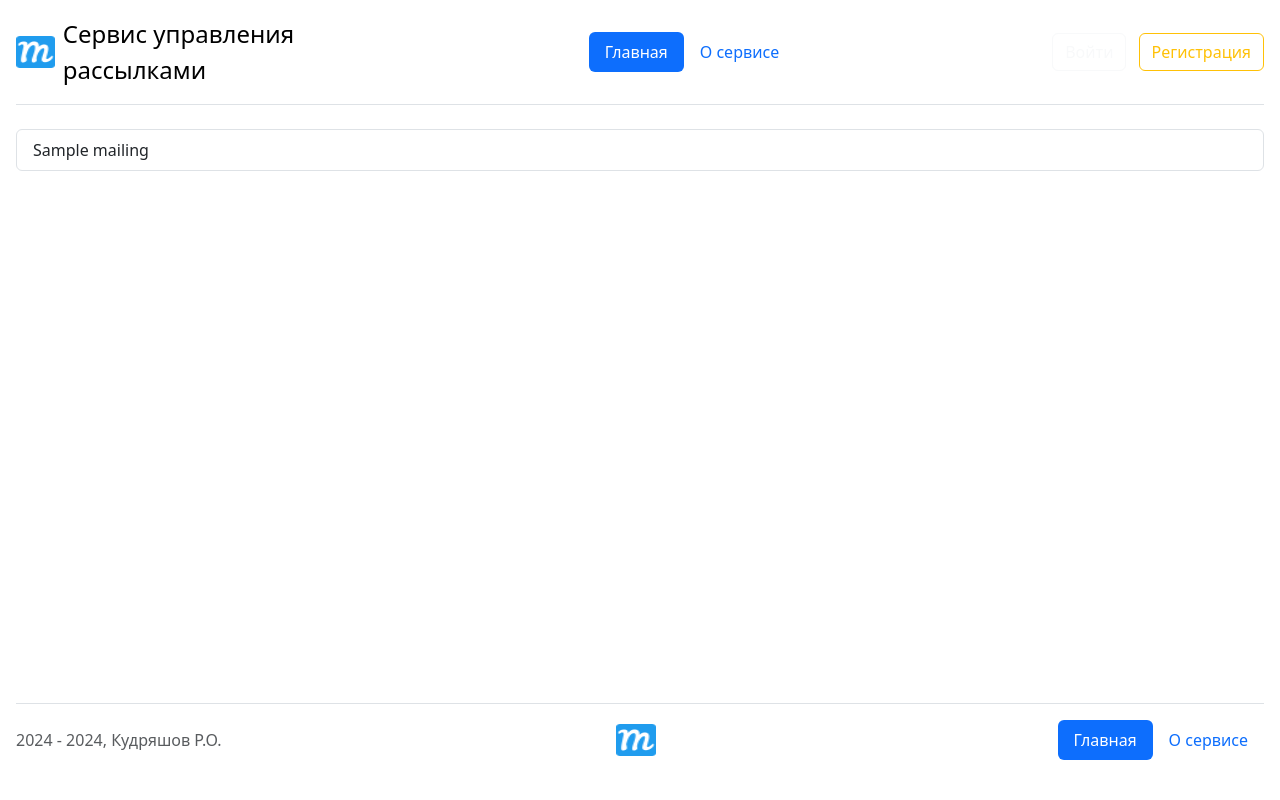
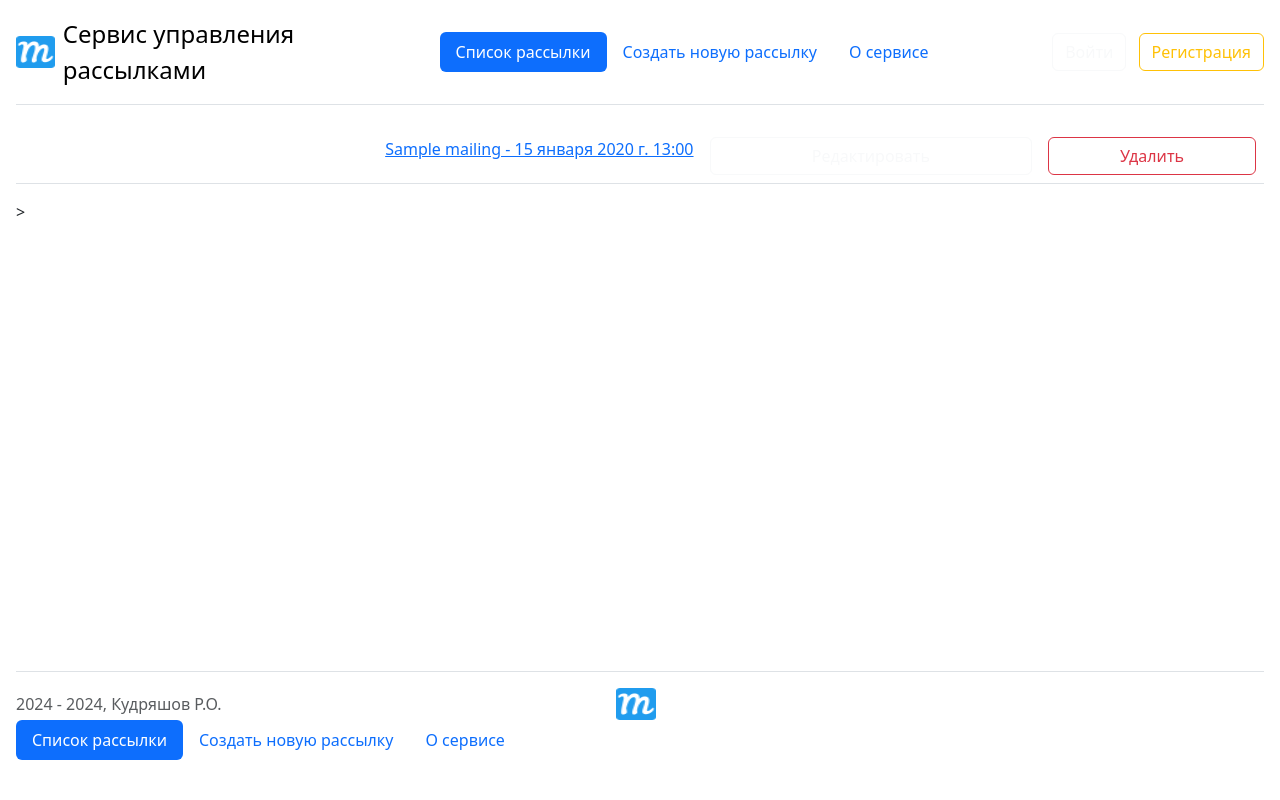
Before and after one commit to KudryashovR/mailing_service, a Django app: page / in a window 1280 px wide. Run offline with Django 5.2, Linux system fonts and the light colour scheme; tables that the repository leaves empty hold one stand-in row (values such as "Sample post").

Commit message:
ADD: MailingListView

```diff
--- a/main/templates/main/base.html
+++ b/main/templates/main/base.html
@@ -99,8 +99,10 @@
 </head>
 <body class="d-flex flex-column h-100">
 {% include 'main/include/inc_header.html' %}
+<main class="flex-shrink-0 mx-3">
 {% block content %}
 {% endblock %}
+</main>
 {% include 'main/include/inc_footer.html' %}
 <script src="https://cdn.jsdelivr.net/npm/bootstrap@5.3.3/dist/js/bootstrap.bundle.min.js"
         integrity="sha384-YvpcrYf0tY3lHB60NNkmXc5s9fDVZLESaAA55NDzOxhy9GkcIdslK1eN7N6jIeHz"
--- a/main/templates/main/include/inc_menu.html
+++ b/main/templates/main/include/inc_menu.html
@@ -1,8 +1,11 @@
 <ul class="nav nav-pills">
     <li class="nav-item">
-        <a href="/" class="nav-link active" aria-current="page">Главная</a>
+        <a href="{% url 'main:home' %}" class="nav-link {% if current_url_name == 'home' %}active{% endif %}" aria-current="page">Список рассылки</a>
     </li>
     <li class="nav-item">
-        <a href="#" class="nav-link">О сервисе</a>
+        <a href="#" class="nav-link {% if current_url_name == '#' %}active{% endif %}" aria-current="page">Создать новую рассылку</a>
+    </li>
+    <li class="nav-item">
+        <a href="#" class="nav-link {% if current_url_name == '#' %}active{% endif %}">О сервисе</a>
     </li>
 </ul>
--- a/main/templates/main/mailing_list.html
+++ b/main/templates/main/mailing_list.html
@@ -1,10 +1,21 @@
 {% extends 'main/base.html' %}
 {% block content %}
-<main class="flex-shrink-0 mx-3">
-    <div class="list-group">
-        {% for mailing in mailings %}
-        <a href="#" class="list-group-item list-group-item-action">{{ mailing.title }}</a>
-        {% endfor %}
-    </div>
-</main>
+<table class="table table-hover">
+    {% for mailing in mailings %}
+    <tr>
+        <td class="text-end">
+            <a href="#" class="action">{{ mailing.title }} - {{mailing.scheduled_time|date:"DATETIME_FORMAT" }}</a>
+        </td>
+        <td>
+            <a href="#" class="btn btn-outline-light form-control">Редактировать</a>
+        </td>
+        <td>
+            <form action="#" method="post">
+                {% csrf_token %}
+                <button type="submit" class="btn btn-outline-danger form-control">Удалить</button>
+            </form>
+        </td>
+    </tr>
+    {% endfor %}
+</table>>
 {% endblock %}
--- a/main/views.py
+++ b/main/views.py
@@ -8,6 +8,16 @@ class MailingListView(ListView):
     model = Mailing
     template_name = 'main/mailing_list.html'
     context_object_name = 'mailings'
+
+    def get_context_data(self, **kwargs):
+        context = super().get_context_data(**kwargs)
+
+        if self.request.resolver_match:
+            context['current_url_name'] = self.request.resolver_match.url_name
+        else:
+            context['current_url_name'] = None
+
+        return context
 
 
 class MailingDetailView(DetailView):
```
